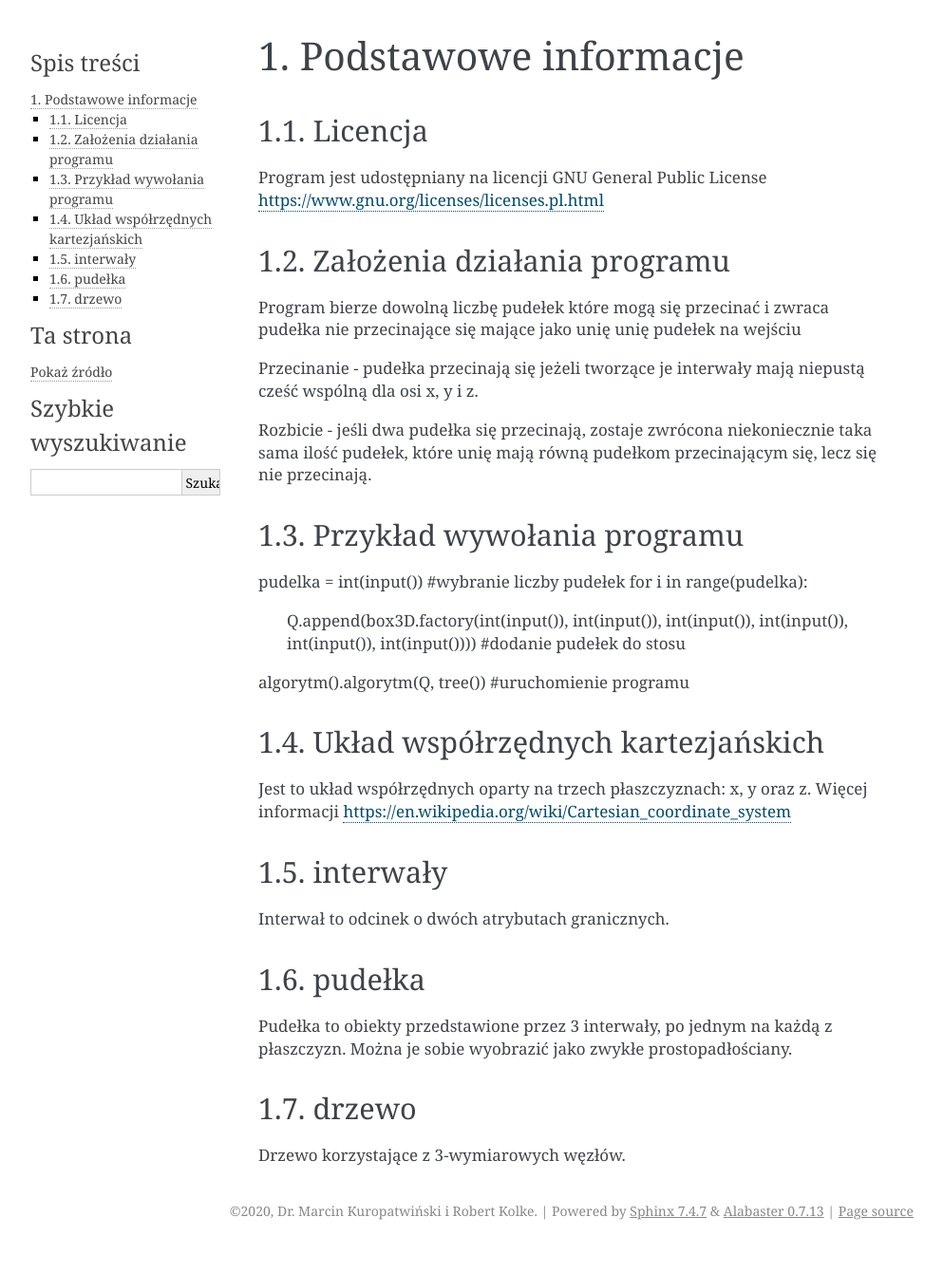
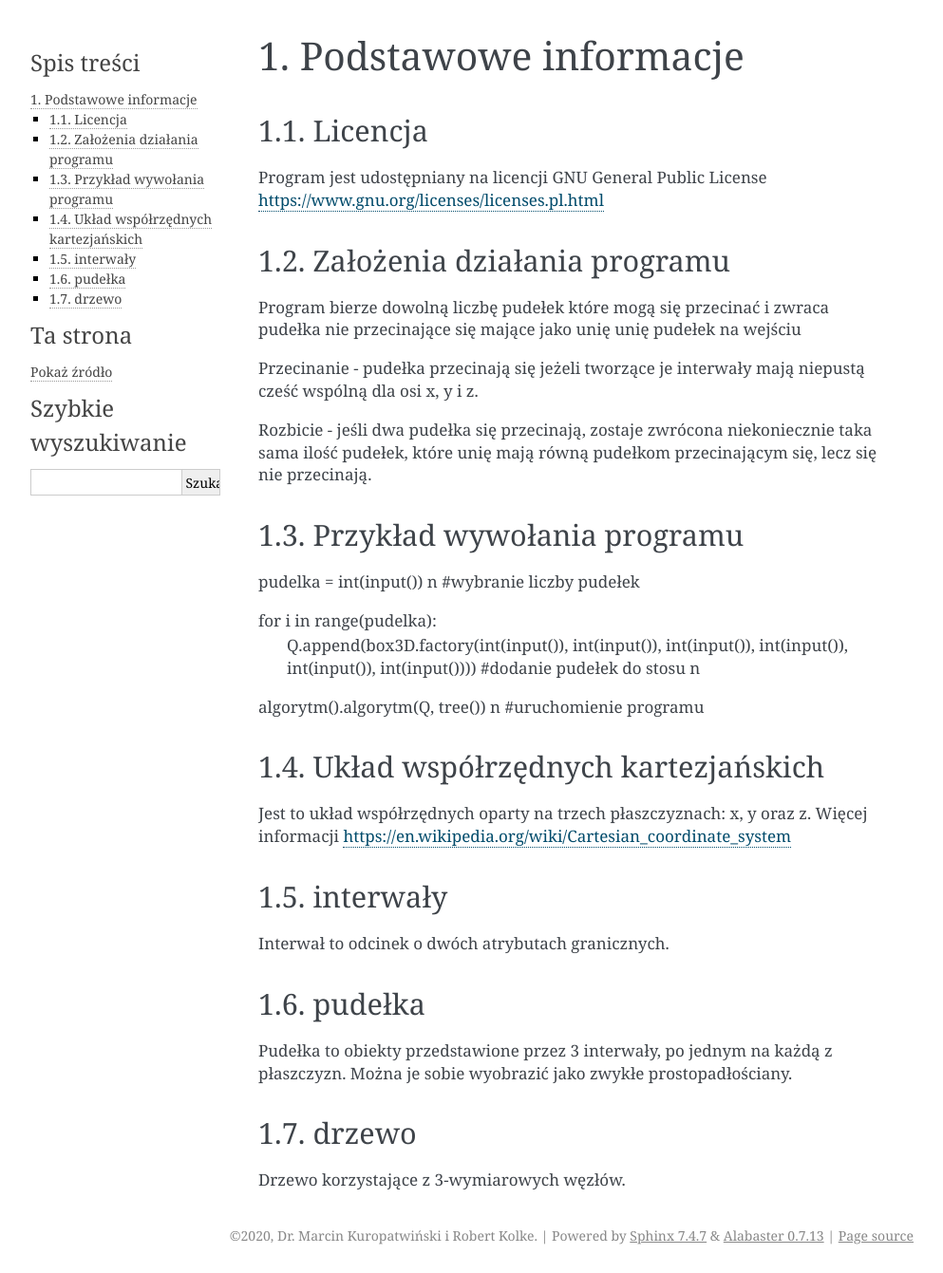
Before and after one commit to mkurop/box3D, a Sphinx documentation site: the page built from docs/Podstawowe_informacje.rst, in a window 1280 px wide. Shown: the whole page at 95% size, without its empty margins (148-1141 px from the left). Built offline with Sphinx 7.4.7, drawn with Linux system fonts in a browser that asks for light colours; before the commit the page ends 1315 px from its top, so only the background shows below that.

Commit message:
Add files via upload

```diff
--- a/docs/Podstawowe_informacje.rst
+++ b/docs/Podstawowe_informacje.rst
@@ -20,12 +20,14 @@ lecz się nie przecinają.
 
 Przykład wywołania programu
 ---------------------------
-pudelka = int(input())
+pudelka = int(input()) \n
 #wybranie liczby pudełek
+
 for i in range(pudelka):
     Q.append(box3D.factory(int(input()), int(input()), int(input()), int(input()), int(input()), int(input())))
-    #dodanie pudełek do stosu
-algorytm().algorytm(Q, tree())
+    #dodanie pudełek do stosu \n
+
+algorytm().algorytm(Q, tree()) \n
 #uruchomienie programu
 
 Układ współrzędnych kartezjańskich
```
